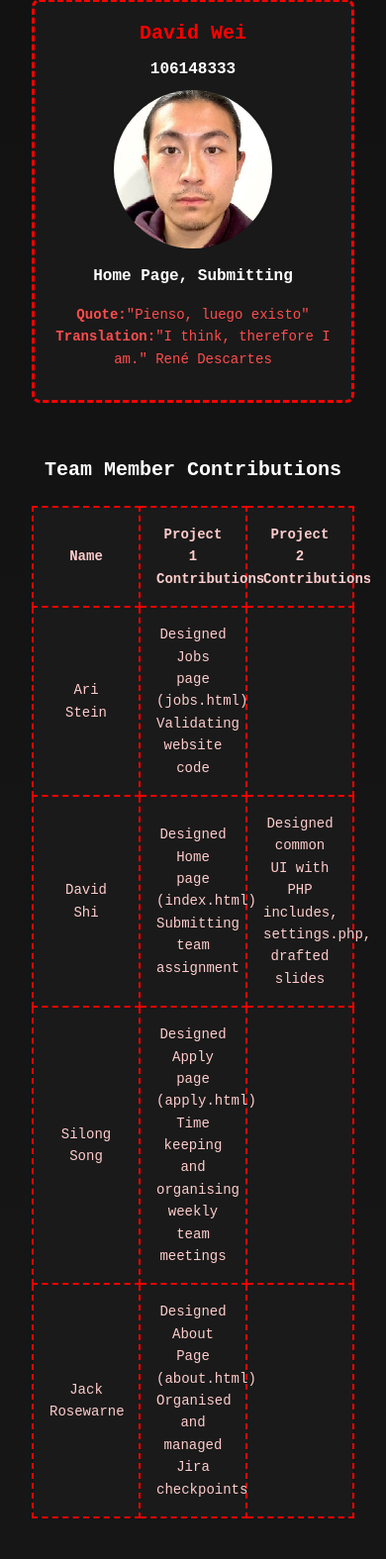
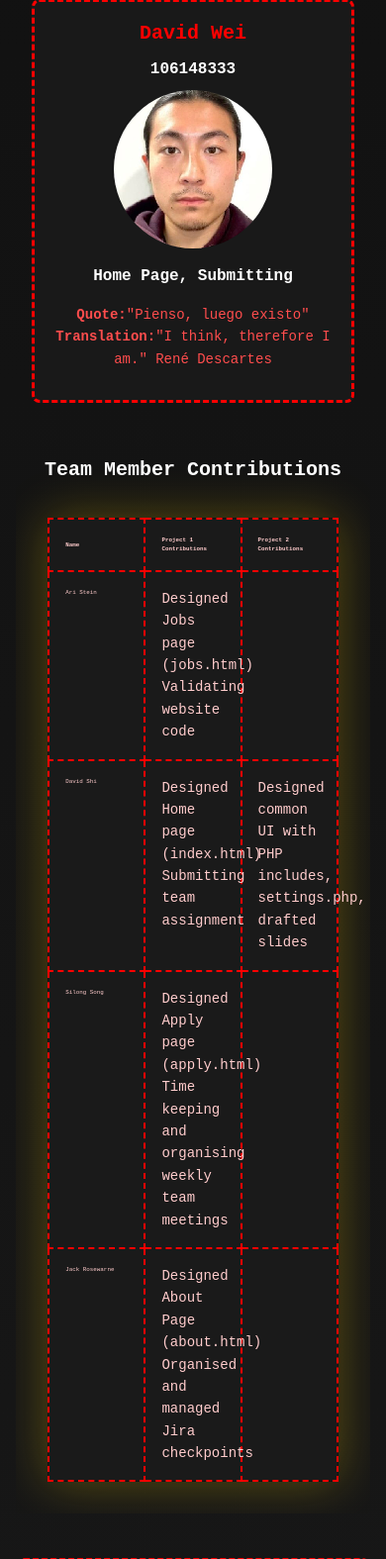
Before and after one commit to DaveyJonesLockerroom/Group-1---Web-Project---Part-2---SDAJ, a PHP site: page /about.php in a window 390 px wide. Shown: the part 1649-3224 px from the top of the page at 99% size. Run offline with PHP 8.4, Linux system fonts and the light colour scheme; data comes from the database, SQL or seed files in the repository.

Commit message:
adjusting about page table for aesthetics andf alignment.

```diff
--- a/about.php
+++ b/about.php
@@ -108,9 +108,9 @@ W3Schools. (n.d.). PHP Connect to MySQL. W3Schools.com. https://www.w3schools.co
 
           while ($row = mysqli_fetch_assoc($result)) {
               echo "<tr>";
-              echo "<td>" . htmlspecialchars($row['member_name']) . "</td>";
-              echo "<td>" . htmlspecialchars($row['project_1_contributions']) . "</td>";
-              echo "<td>" . htmlspecialchars($row['project_2_contributions']) . "</td>";
+              echo "<td class='member_names'>" . htmlspecialchars($row['member_name']) . "</td>";
+              echo "<td class='project_1'>" . nl2br(htmlspecialchars($row['project_1_contributions'])) . "</td>";
+              echo "<td class='project_2'>" . nl2br(htmlspecialchars($row['project_2_contributions'])) . "</td>"; # nl2br = creates display separation
               echo "</tr>";
           }
 
--- a/env_loader.php
+++ b/env_loader.php
@@ -1,5 +1,5 @@
 <?php
-$filepath = '.env'; /*may need to change DB_NAMe to group1_DB */
+$filepath = '.env';
 
 if (!file_exists($filepath)) {
     die("Error: .env file not found.");
--- a/index.php
+++ b/index.php
@@ -1,8 +1,8 @@
 
 <?php
 session_start();
-include_once '/env.loader.php';
-include_once '/conn.php';
+include_once 'env.loader.php';
+include_once 'conn.php';
 
 include 'home_header.inc';
 
--- a/styles/layout.css
+++ b/styles/layout.css
@@ -768,6 +788,30 @@ h3 { text-align: center; color: #fff; font-size: 1.25rem; }
   image-rendering: pixelated; /* keep pixelated look */
 }
 
+.contributions {
+  width: 90%;
+  margin: 2rem auto;
+  background-color: #111;
+  color: #ff0000;
+  box-shadow: 0 0 50px rgba(255, 215, 0, 0.3);
+  border-radius: 4px;
+  font-family: 'Courier New', Courier, monospace
+}
+
+.contributions th {
+  font-size: 1.5vw;
+  text-align: left;
+}
+
+.member_names, .project_1, .project_2 {
+  text-align: left;
+  vertical-align: top;
+}
+
+.member_names {
+  font-size: 1.5vw;
+}
+
 /* ABOUT PAGE END ---------------------------------------------------------------------
 -------------------------------------------------------------------------------------- */
 
```
Also changed, not shown: other parts of styles/layout.css (+29 -9 lines), home_footer.inc (+1 -7 lines).
